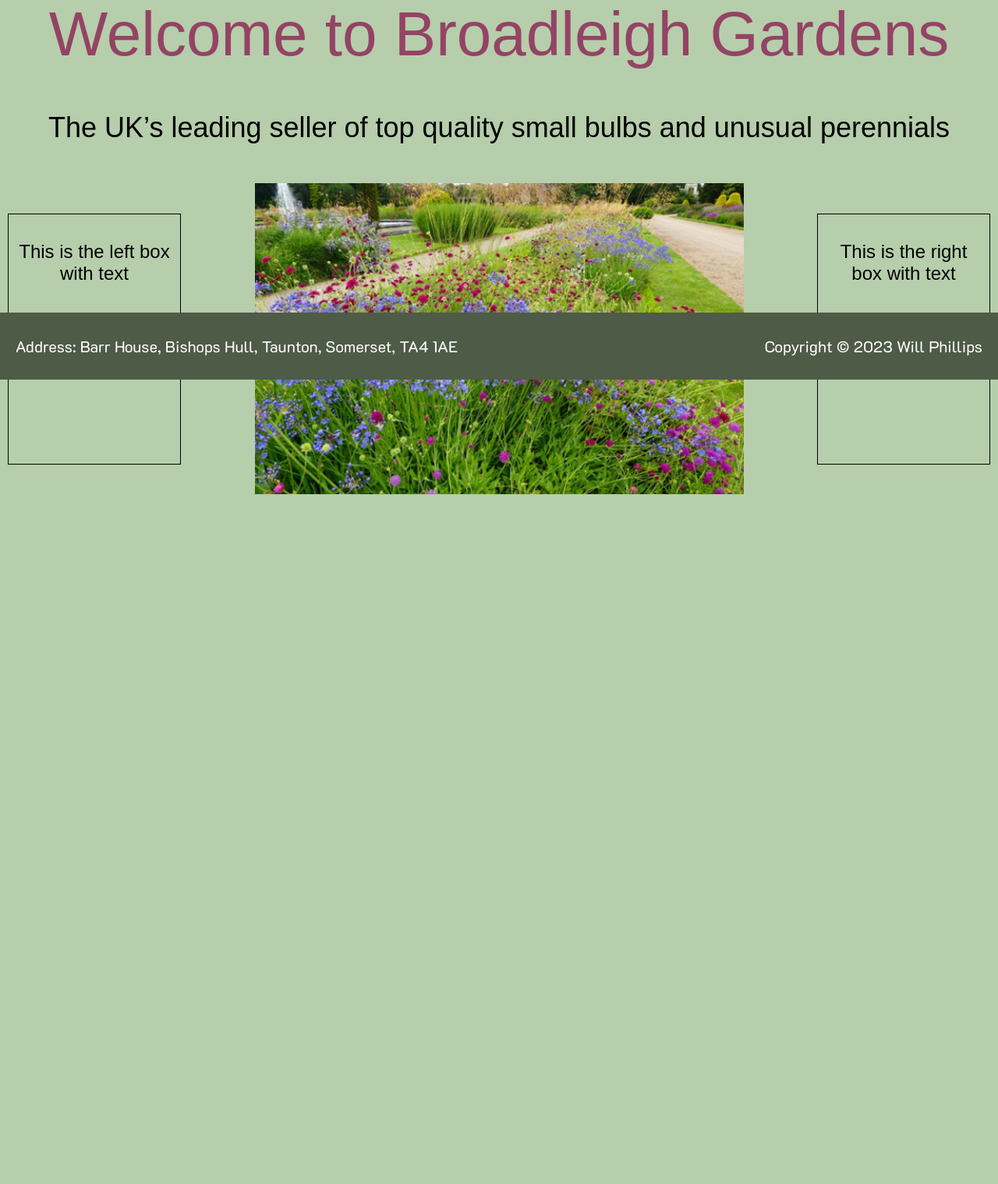
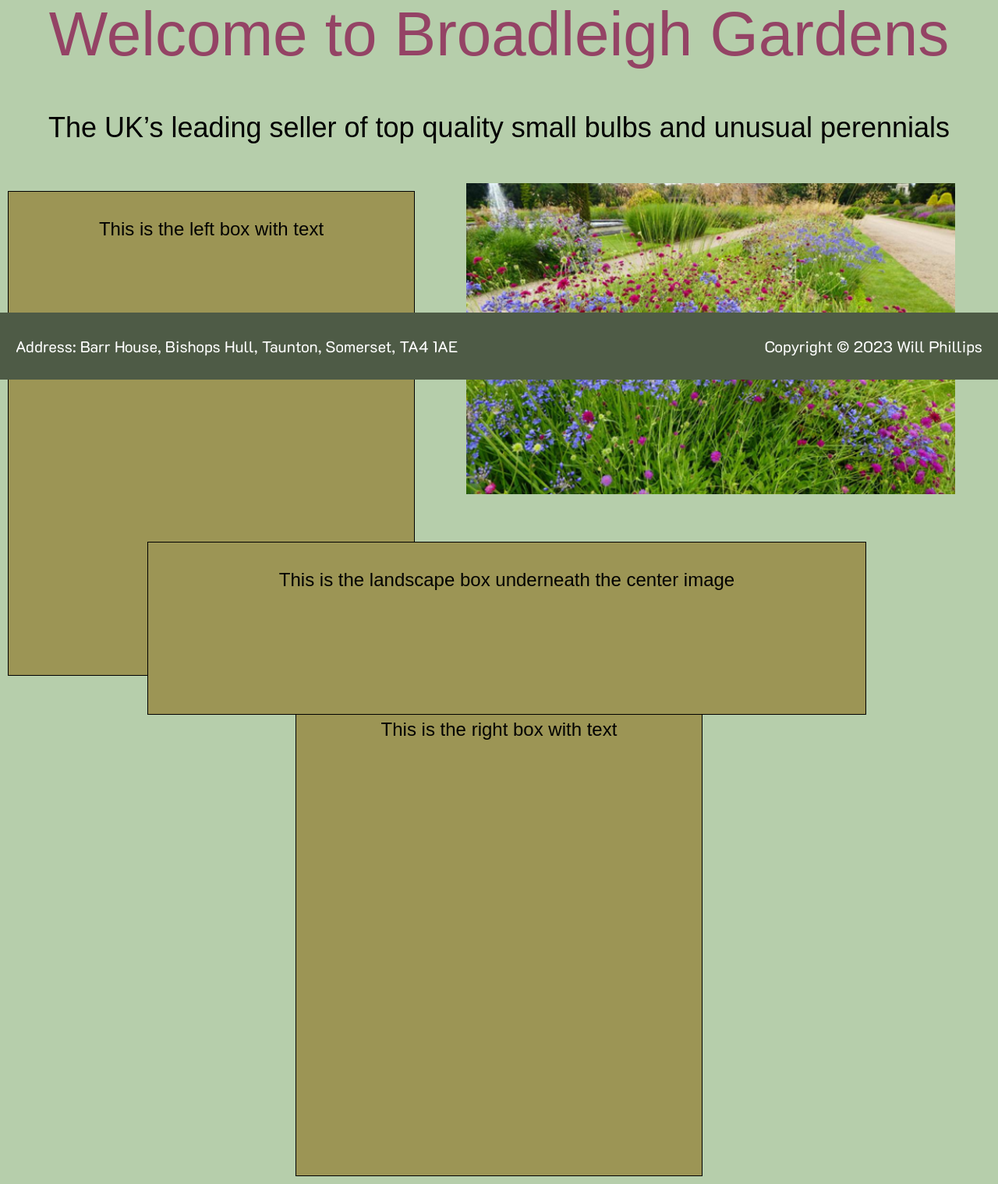
Before and after one commit to PHI19002807/BroadleighGardens, a PHP site: page /home.php in a window 1280 px wide. Shown: the part 313-1832 px from the top of the page at 78% size. Before the commit the page ends 947 px from the top, so only its background shows below. Run offline with PHP 8.4, Linux system fonts and the light colour scheme; some web fonts are replaced.

Commit message:
Adjusting main content of home page

```diff
--- a/home.php
+++ b/home.php
@@ -89,23 +89,39 @@
             margin-right: 10px;
         }
         .container {
+            position: relative; /* Make the container relative for absolute positioning */
             display: flex;
             justify-content: center;
-            align-items: center;
+            align-items: flex-start; /* Change to align items at the top */
             text-align: center;
             margin-top: 50px;
+            flex-wrap: wrap;
         }
+
         .left-box, .right-box {
-            width: 200px;
-            height: 300px;
+            width: 500px;
+            height: 600px;
             border: 1px solid black;
             margin: 10px;
             padding: 10px;
+            background-color: #9C9555;
         }
         .middle-image {
             width: 627px;
             height: 399px;
             margin: 0 auto;
+        }
+        .landscape-box {
+            position: absolute; /* Position the landscape box absolutely */
+            top: 450px; /* Adjust the top position as needed */
+            left: 50%; /* Position at the center */
+            transform: translateX(-50%); /* Center horizontally */
+            width: 900px;
+            height: 200px;
+            border: 1px solid black;
+            margin: 10px;
+            padding: 10px;
+            background-color: #9C9555;
         }
         .welcome-message {
             color: #944365;
@@ -120,6 +136,7 @@
             font-family: 'Jomhuria', sans-serif;
             font-weight: normal;
         }
+
     </style>
 </head>
 <body>
@@ -160,6 +177,9 @@
             <p>This is the left box with text</p>
         </div>
         <img src="images/HomeMainImage.png" alt="Middle Image" class="middle-image">
+        <div class="landscape-box">
+            <p>This is the landscape box underneath the center image</p>
+        </div>
         <div class="right-box">
             <p>This is the right box with text</p>
         </div>
```
